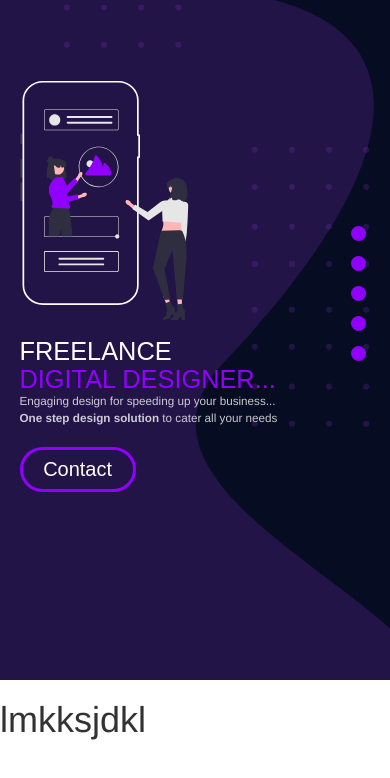
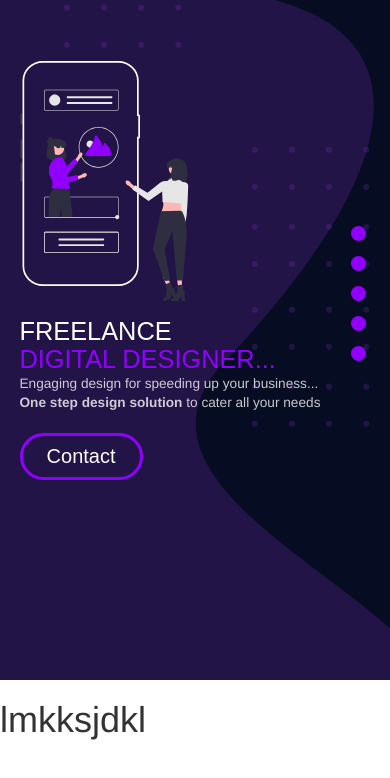
Before and after one commit to RIFAT-MULLA/redesigns, a plain HTML site: page index.html in a window 390 px wide. Shown: the part 122-900 px from the top of the page. Drawn offline with nearby package versions, Linux system fonts and the light colour scheme; a web font is replaced by a local one.

Commit message:
Update style.css

```diff
--- a/style.css
+++ b/style.css
@@ -54,7 +54,7 @@
 }
 .para{
   color: var(--grey);
-  font-size:  clamp(0.5rem, 3vw, 2rem);
+  font-size:  clamp(1rem, 3.5vw, 2rem);
   line-height: auto;
 }
 /* wrap 1--------- */
@@ -185,9 +185,7 @@ li:hover .menu-text{
   .headerImg{
     max-width: 70%;
   }
-  .hero{
-    min-height: 0vh;
-  }
+=
 }
 
 @media only screen and (min-width: 0px) and (max-width: 720px) {
@@ -202,7 +200,7 @@ li:hover .menu-text{
     flex-direction: column-reverse;
     justify-content: flex-end;
     min-height: 70vh;
-    margin: 0 5%;
+    margin: 0 5% 10% 5%;
   }
   .header{
     min-height: 20vh;
```
